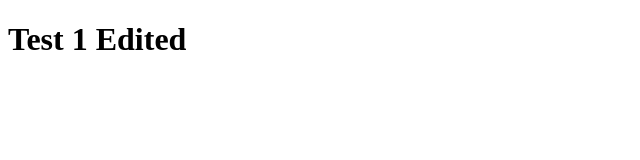
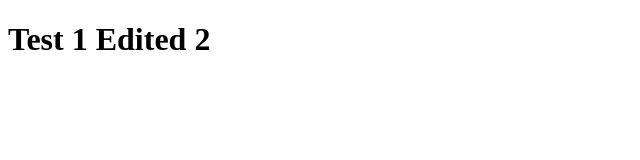
Before and after one commit to Poppyyddod/Flexi-Layer-API, a website: page index.html in a window 1280 px wide. Shown: the full height of the page, 0-640 px from the left. Drawn offline with Linux system fonts and the light colour scheme.

Commit message:
Update index.html

```diff
--- a/index.html
+++ b/index.html
@@ -6,6 +6,6 @@
     <title>Document</title>
 </head>
 <body>
-    <h1>Test 1 Edited</h1>
+    <h1>Test 1 Edited 2</h1>
 </body>
 </html>
```
